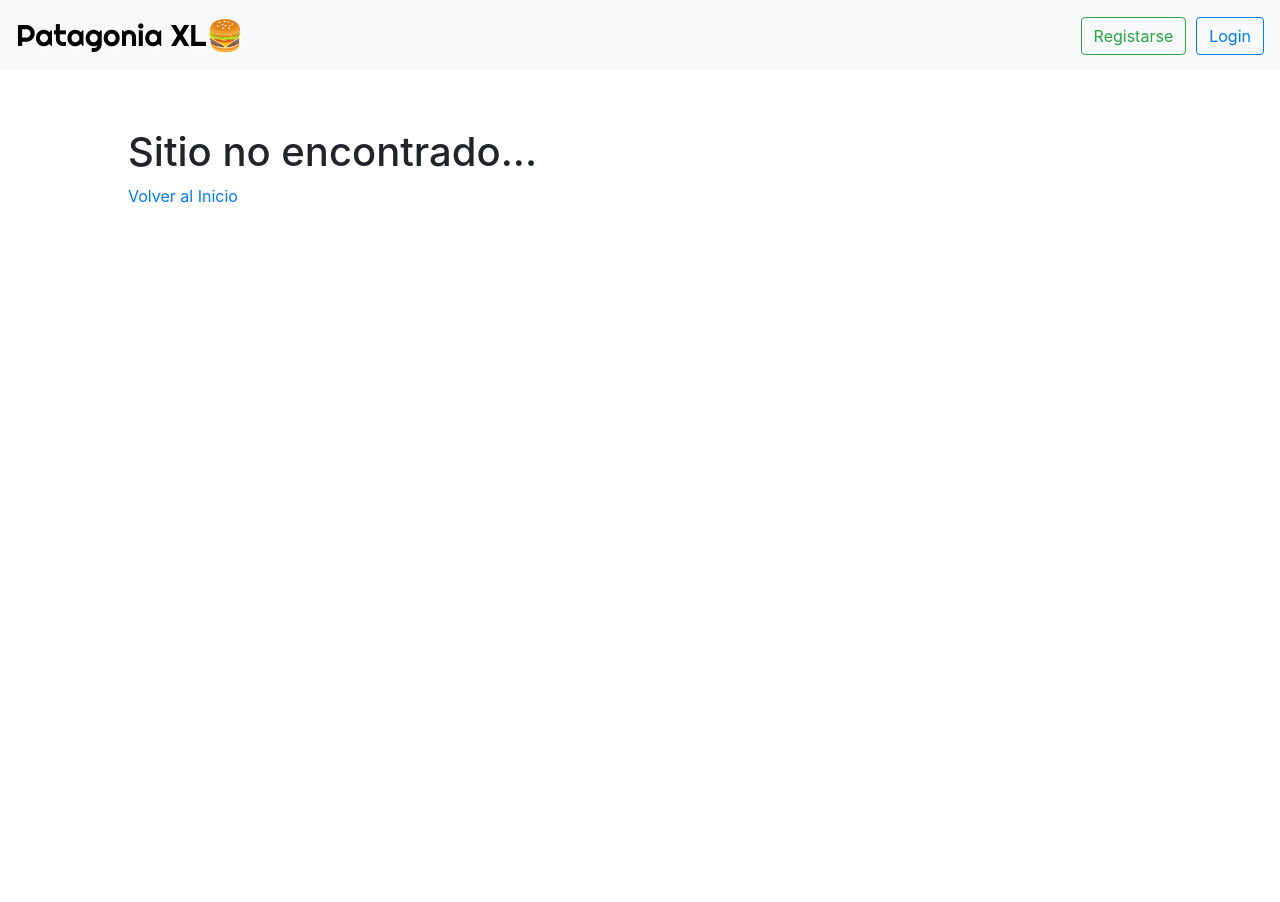
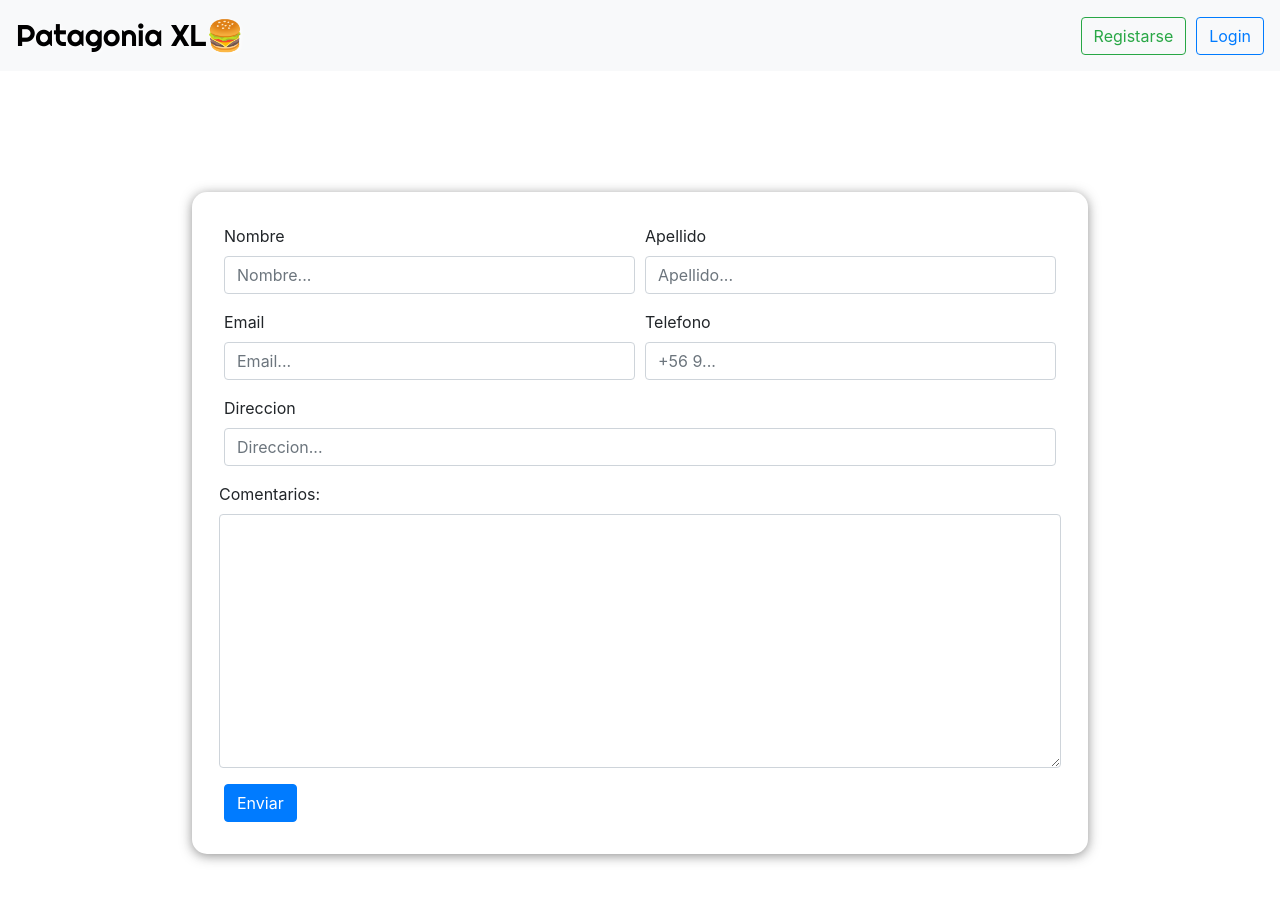
Before and after one commit to Marceloh1987/Patagonia-XL, a React (Create React App) app: page /Profile in a window 1280 px wide. Before the commit this address led to /not-found. Shown: the top 902 px of the page. Before the commit the page ends 800 px from the top, so only its background shows below. Built offline with nearby package versions, Linux system fonts and the light colour scheme; no server answers.

Commit message:
Se agrega formulario de Profile

```diff
--- a/src/Dashboard/Profile/Profile.js
+++ b/src/Dashboard/Profile/Profile.js
@@ -1,9 +1,63 @@
 import React from 'react';
+import { Form, Col, Button } from 'react-bootstrap';
+import styled from 'styled-components';
 
 const Profile = (props) => {
     return(
-        <h1>Profile</h1>
+        <Formulario>
+            <Form>
+                <Form.Row>
+                    <Form.Group as={Col} controlId="formGridName">
+                        <Form.Label>Nombre</Form.Label>
+                        <Form.Control type="Name" placeholder="Nombre..." />
+                    </Form.Group>
+
+                    <Form.Group as={Col} controlId="formGridLastName">
+                        <Form.Label>Apellido</Form.Label>
+                        <Form.Control type="LastName" placeholder="Apellido..." />
+                    </Form.Group>
+                    </Form.Row>
+                    <Form.Row>
+                    <Form.Group as={Col} controlId="formGridEmail">
+                        <Form.Label>Email</Form.Label>
+                        <Form.Control type="Email" placeholder="Email..." />
+                    </Form.Group>
+
+                        <Form.Group as={Col} controlId="formGridPhone">
+                        <Form.Label>Telefono</Form.Label>
+                        <Form.Control type="Phone" placeholder="+56 9..." />
+                    </Form.Group>
+                    </Form.Row>
+
+                    <Form.Row>
+                    <Form.Group as={Col} controlId="formGridAddress">
+                        <Form.Label>Direccion</Form.Label>
+                        <Form.Control type="Address" placeholder="Direccion..."/>
+                    </Form.Group>
+                    </Form.Row>
+                    <Form.Row>
+                        <Form.Group controlId="formGridTextBox">
+                            <Form.Label>Comentarios:</Form.Label>
+                            <Form.Control as="textarea" rows="10" Cols="110" />
+                        </Form.Group>
+                    </Form.Row>
+
+                <Button variant="primary" type="submit">
+                    Enviar
+                </Button>
+            </Form>
+        </Formulario>
     )
 }
 
 export default Profile;
+
+const Formulario = styled.div`
+   background: #ffffff;
+    box-shadow: 0px 2px 12px #3333338a;
+    min-width: 600px;
+    border-radius: 15px;
+    margin: 15%;
+    padding: 2rem 2rem 2rem 2rem;
+
+`;
--- a/src/Routes/router.js
+++ b/src/Routes/router.js
@@ -5,6 +5,7 @@ import { createBrowserHistory } from 'history';
 import Home from '../Home';
 import {NavBar} from '../Navbar/Navbar';
 import Dashboard from '../Dashboard/Dashboard';
+import Profile from '../Dashboard/Profile/Profile';
 import _404 from '../404/404';
 import {EsperaDialog} from '../Pago/Espera';
 import {ExitoDialog} from '../Pago/Exito';
@@ -22,6 +23,7 @@ const Routes = (props) =>{
             <Switch>
                 <Route path='/' exact component={() => <Home isAuthed={props.authenticated}/>} />
                 <Route path='/dashboard/:uid' component={Dashboard} />
+                <Route path='/Profile' component={Profile}/>
                 <Route path='/pago/wating' exact component={EsperaDialog}/>
                 <Route path='/pago/exito' exact component={ExitoDialog}/>
                 <Route path='/pago/Fallo' exact component={FalloDialog}/>
```
